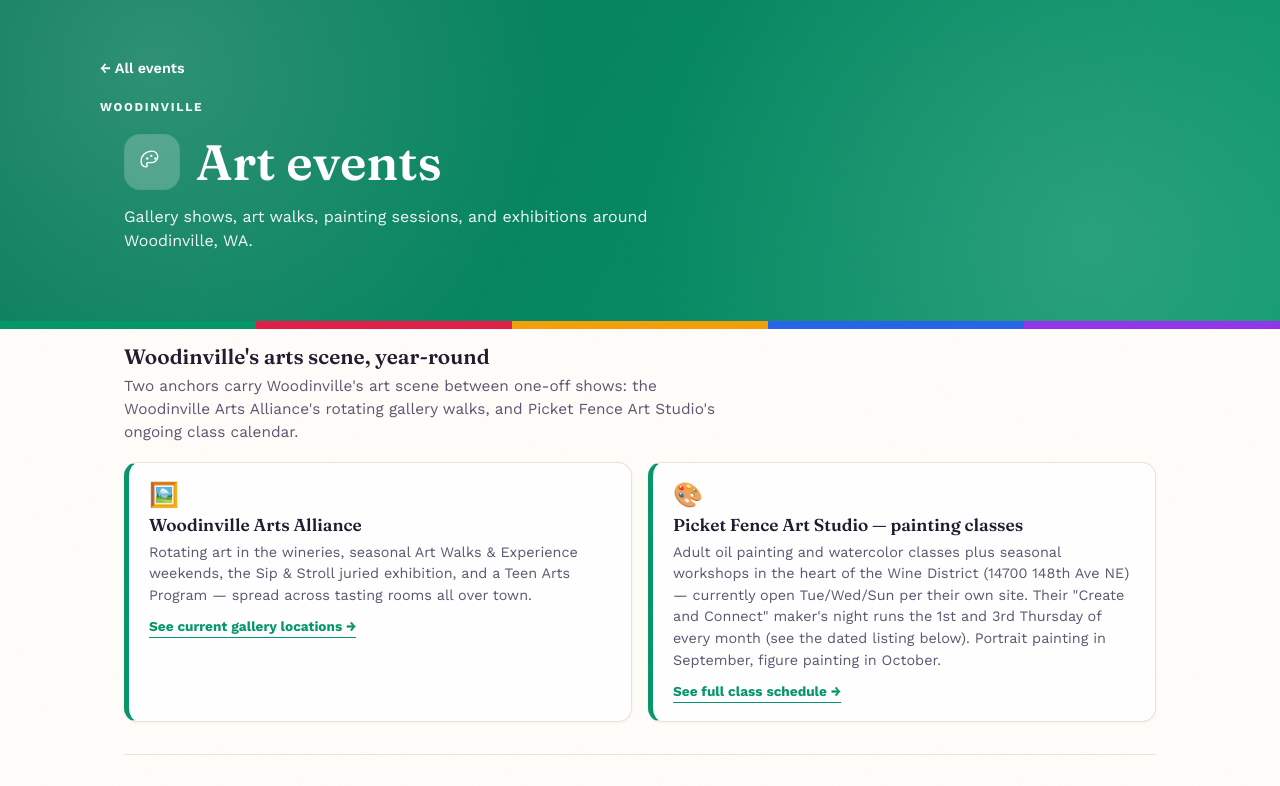
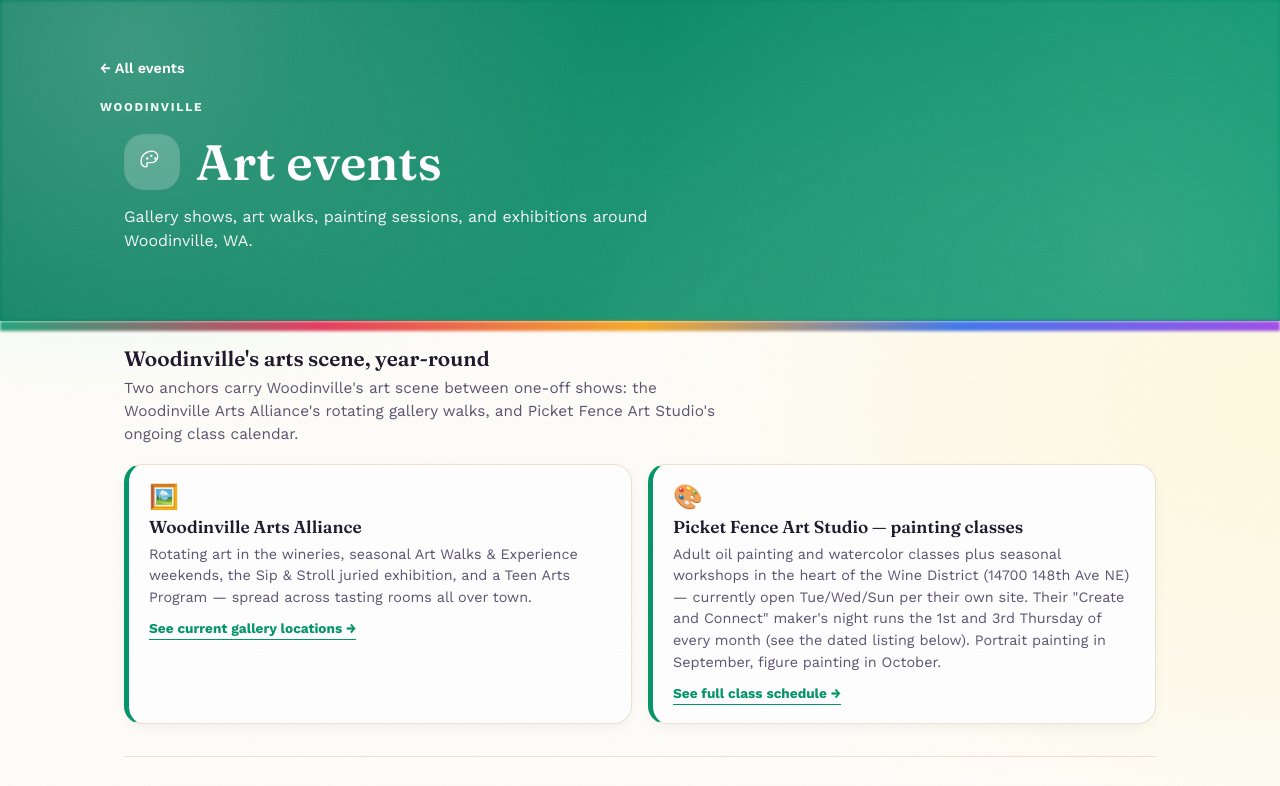
Before and after one commit to waaevents/waaevents, a website: page art.html in a window 1280 px wide. Shown: the top 786 px of the page. Drawn offline with nearby package versions, Linux system fonts and the light colour scheme.

Commit message:
Soften and add texture to the homepage (and site-wide)
- Grain overlay opacity increased (0.03 -> 0.06) and blended with
  mix-blend-mode: multiply so it reads as paper texture rather than a
  barely-there speckle.
- Hero gradient: bigger, blurred highlight blooms instead of two small hard
  radial spots, plus its own grain layer blended with mix-blend-mode:
  overlay for texture within the color itself.
- The genre-color vine-strip under the hero is now a smooth blended
  gradient (no hard color stops) with a slight blur, instead of five flat
  color blocks butted together.
- Shadows throughout (feature rows, event cards, spotlight cards, the
  planner form) are bigger/softer/lower-opacity — diffused elevation
  instead of a tight dark edge.
- Border radius bumped up a step everywhere (10->14, 14->18, 16->20) for
  rounder, gentler shapes.
- Added two large, very soft, low-opacity color washes to the page
  background (top-left and top-right) so the paper isn't perfectly flat.

```diff
--- a/assets/style.css
+++ b/assets/style.css
@@ -41,7 +41,10 @@
 body {
   margin: 0;
   font-family: 'Work Sans', -apple-system, BlinkMacSystemFont, sans-serif;
-  background: var(--paper);
+  background:
+    radial-gradient(ellipse 900px 600px at 10% 0%, color-mix(in srgb, var(--art-bg) 55%, transparent) 0%, transparent 70%),
+    radial-gradient(ellipse 900px 700px at 100% 15%, color-mix(in srgb, var(--wine-bg) 50%, transparent) 0%, transparent 70%),
+    var(--paper);
   color: var(--ink);
   line-height: 1.5;
 }
@@ -51,9 +54,10 @@
   position: fixed;
   inset: 0;
   background-image: var(--grain);
-  opacity: 0.03;
+  opacity: 0.06;
   pointer-events: none;
   z-index: 999;
+  mix-blend-mode: multiply;
 }
 
 h1, h2, h3 {
@@ -82,8 +86,20 @@
   position: absolute;
   inset: 0;
   background-image:
-    radial-gradient(circle at 12% 20%, rgba(255,255,255,0.16) 0%, transparent 35%),
-    radial-gradient(circle at 85% 75%, rgba(255,255,255,0.14) 0%, transparent 40%);
+    radial-gradient(circle at 10% 15%, rgba(255,255,255,0.22) 0%, transparent 45%),
+    radial-gradient(circle at 88% 80%, rgba(255,255,255,0.18) 0%, transparent 50%),
+    radial-gradient(circle at 50% 100%, rgba(255,255,255,0.10) 0%, transparent 60%);
+  filter: blur(2px);
+  pointer-events: none;
+}
+
+.jewel-hero::after {
+  content: '';
+  position: absolute;
+  inset: 0;
+  background-image: var(--grain);
+  opacity: 0.10;
+  mix-blend-mode: overlay;
   pointer-events: none;
 }
 
@@ -152,9 +168,11 @@
 .back-link:hover { text-decoration: underline; }
 
 .vine-strip {
-  height: 8px;
+  height: 10px;
   width: 100%;
-  background: linear-gradient(to right, var(--art) 0 20%, var(--music) 20% 40%, var(--comedy) 40% 60%, var(--food) 60% 80%, var(--community) 80% 100%);
+  background: linear-gradient(to right, var(--art), var(--music), var(--comedy), var(--food), var(--community));
+  filter: blur(1.5px);
+  opacity: 0.85;
 }
 
 /* ---------- Illustrations ---------- */
@@ -172,7 +190,7 @@
 }
 .illo svg { width: 46px; height: 46px; }
 
-.illo--sm { width: 56px; height: 56px; border-radius: 16px; }
+.illo--sm { width: 56px; height: 56px; border-radius: 20px; }
 .illo--sm svg { width: 30px; height: 30px; }
 
 /* ---------- Feature rows (homepage) ---------- */
@@ -193,9 +211,9 @@
   align-items: center;
   gap: 22px;
   background: #fff;
-  border-radius: 16px;
+  border-radius: 20px;
   padding: 22px;
-  box-shadow: 0 12px 30px -18px rgba(32, 26, 46, 0.3);
+  box-shadow: 0 24px 48px -24px rgba(32, 26, 46, 0.18), 0 2px 8px rgba(32, 26, 46, 0.05);
   border: 1px solid var(--line);
   border-left: 6px solid var(--row-accent, var(--art));
   transition: transform 150ms ease, box-shadow 150ms ease;
@@ -204,7 +222,7 @@
 
 .feature-row:hover {
   transform: translateY(-3px);
-  box-shadow: 0 18px 34px -16px var(--row-accent, rgba(32,26,46,0.4));
+  box-shadow: 0 26px 46px -22px var(--row-accent, rgba(32,26,46,0.28));
 }
 
 .feature-row h2 { font-size: 1.25rem; }
@@ -235,7 +253,7 @@
 
 @media (max-width: 560px) {
   .feature-row { grid-template-columns: 60px 1fr; }
-  .feature-row .illo { width: 60px; height: 60px; border-radius: 16px; }
+  .feature-row .illo { width: 60px; height: 60px; border-radius: 20px; }
   .feature-row .illo svg { width: 32px; height: 32px; }
   .feature-row .row-arrow { grid-column: 2; justify-self: start; margin-top: 10px; }
 }
@@ -269,14 +287,14 @@
   gap: 20px;
   padding: 20px;
   margin-bottom: 14px;
-  border-radius: 14px;
+  border-radius: 18px;
   border: 1px solid var(--line);
   border-left: 6px solid var(--cat-accent, var(--line));
   background: #fff;
-  box-shadow: 0 1px 3px rgba(32, 26, 46, 0.05);
+  box-shadow: 0 4px 16px -6px rgba(32, 26, 46, 0.10);
   transition: border-color 140ms ease, box-shadow 140ms ease, transform 140ms ease;
 }
-.event-card:hover { box-shadow: 0 14px 26px -16px var(--cat-accent, rgba(32,26,46,0.3)); transform: translateY(-2px); }
+.event-card:hover { box-shadow: 0 20px 36px -18px var(--cat-accent, rgba(32,26,46,0.22)); transform: translateY(-2px); }
 
 .event-date { text-align: center; background: var(--cat-bg-soft, var(--art-bg)); border-radius: 10px; padding: 10px 0; height: fit-content; }
 .event-date .day { font-family: 'Fraunces', serif; font-size: 1.7rem; font-weight: 700; color: var(--cat-accent, var(--art)); line-height: 1; }
@@ -302,12 +320,12 @@
 .spotlight-grid { margin-top: 18px; display: grid; grid-template-columns: repeat(auto-fit, minmax(230px, 1fr)); gap: 16px; }
 
 .spotlight-card {
-  padding: 20px 20px 18px; border-radius: 14px; background: #fff;
+  padding: 20px 20px 18px; border-radius: 18px; background: #fff;
   border: 1px solid var(--line); border-left: 5px solid var(--spot-accent, var(--community));
-  box-shadow: 0 1px 3px rgba(32, 26, 46, 0.05);
+  box-shadow: 0 4px 16px -6px rgba(32, 26, 46, 0.10);
   transition: transform 140ms ease, box-shadow 140ms ease;
 }
-.spotlight-card:hover { transform: translateY(-3px); box-shadow: 0 14px 26px -18px var(--spot-accent, rgba(32,26,46,0.4)); }
+.spotlight-card:hover { transform: translateY(-3px); box-shadow: 0 20px 34px -18px var(--spot-accent, rgba(32,26,46,0.25)); }
 .spotlight-card .glyph { font-size: 1.5rem; line-height: 1; }
 .spotlight-card h3 { font-size: 1.08rem; margin-top: 8px; font-weight: 600; }
 .spotlight-card p { margin-top: 7px; font-size: 0.9rem; color: var(--ink-soft); }
@@ -351,7 +369,7 @@
 
 .planner-wrap { max-width: 900px; margin: 0 auto; padding: 32px 24px 60px; }
 
-.planner-form { background: #fff; border-radius: 16px; border: 1px solid var(--line); padding: 26px; box-shadow: 0 12px 30px -20px rgba(32,26,46,0.3); }
+.planner-form { background: #fff; border-radius: 20px; border: 1px solid var(--line); padding: 26px; box-shadow: 0 22px 44px -22px rgba(32,26,46,0.2); }
 .planner-form h2 { font-size: 1.2rem; margin-bottom: 4px; }
 .planner-form .sub { color: var(--ink-soft); font-size: 0.9rem; margin-bottom: 18px; }
 
```
